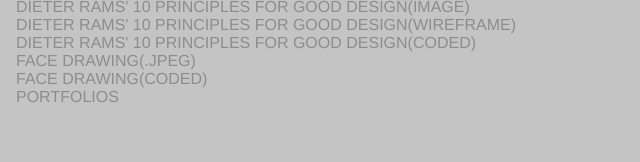
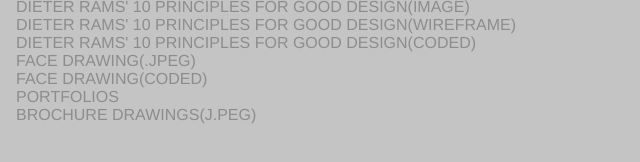
Before and after one commit to trando3/DES350, a plain HTML site: page index.html in a window 1280 px wide. Shown: the part 100-262 px from the top of the page, without its empty margins (0-640 px from the left). Drawn offline with Linux system fonts and the light colour scheme.

Commit message:
Add files via upload

```diff
--- a/index.html
+++ b/index.html
@@ -57,5 +57,6 @@
 	<a href="Dad_emoji.jpg" target="_self">Face Drawing(.jpeg)</a><br>
 	<a href="Face.html" target="_self">Face Drawing(Coded)</a><br>
 	<a href="Portfolios" target="_self">Portfolios</a><br>
+	<a href="Drawings.jpg" target="_self">Brochure Drawings(j.peg)</a><br>
 </body>
 </html>
```
Also changed, not shown: Drawings.jpg (added).
